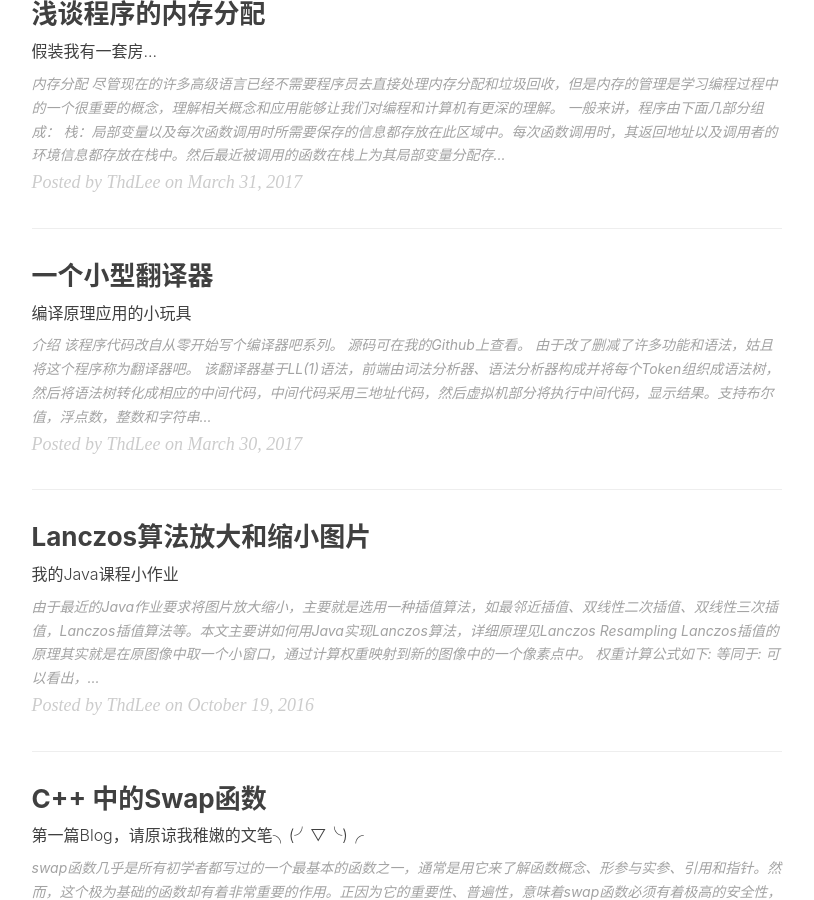
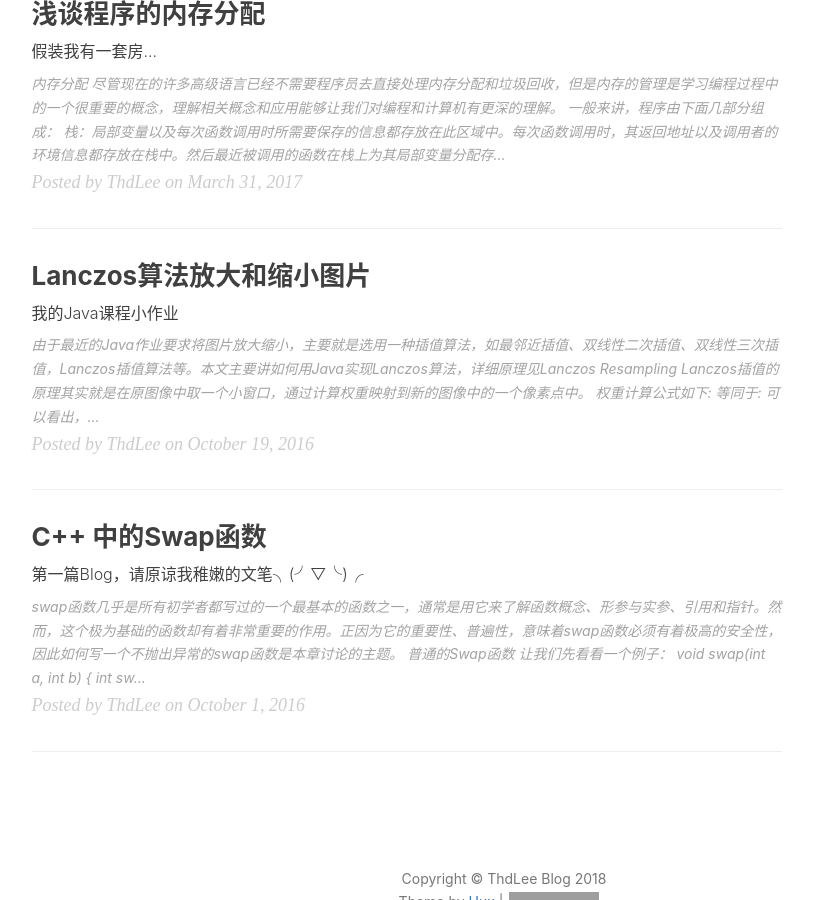
Before and after one commit to kehuizhao/kehuizhao.github.io, a Jekyll site: the page built from index.html, in a window 1280 px wide and 900 px high, scrolled down 1668 px. Shown: the whole window, without its empty margins (136-950 px from the left). Built offline with Jekyll 4.4.1, drawn with Linux system fonts in a browser that asks for light colours; nearby versions of some CDN libraries; the list of posts is cut into pages by our own code; comment, search, counter and statistics services are not loaded; grey boxes are pictures that could not be loaded.

Commit message:
remove a old blog

````diff
--- a/_posts/2017-3-30-THDTranslator.markdown
+++ /dev/null
@@ -1,111 +0,0 @@
----
-layout:     post
-title:      "一个小型翻译器"
-subtitle:   "编译原理应用的小玩具"
-date:       2017-3-30 10:30:00
-author:     "ThdLee"
-header-img: "img/THDTranslator/post-bg-THDTranslator.jpg"
-catalog:    true
-tags:
-    - Java
-    - 编译原理
----
-
-### 介绍
-> 该程序代码改自[从零开始写个编译器吧系列](https://github.com/Moskize91/TaolanTutorial)。
-
-> 源码可在我的[Github](https://github.com/ThdLee/THDTranslator)上查看。
-
-> 由于改了删减了许多功能和语法，姑且将这个程序称为**翻译器**吧。
-
-该翻译器基于**LL(1)**语法，前端由词法分析器、语法分析器构成并将每个Token组织成语法树，然后将语法树转化成相应的中间代码，中间代码采用**三地址代码**，然后虚拟机部分将执行中间代码，显示结果。支持布尔值，浮点数，整数和字符串及其运算。由于去掉了定义函数部分，所以只能使用内建函数，每个函数都有返回值，如果函数不需要返回值（如`print()`），则函数返回`None`。
-
-其实这是我的一个课程作业，由于作业不需要太多功能以及语法需要修改，我对源码做了部分修改，修改的部分有：
-
-1. 删除了面向对象的所有相关代码和语法。
-2. 删除了所有控制流语法和代码。
-3. 删除了函数部分，不支持函数定义，但支持内部函数，将函数调用部分从编译时转移到运行时,并添加了部分内部函数。
-4. 删除错误处理部分，对于语法错误，在分析完所有代码后，若有错误，则打印出全部错误，若运行时发生错误，直接停止运行并打印错误。
-5. 删除和修改了中间代码。
-6. 变量由关键字`var`定义改为直接定义，不需要修饰符。
-7. 每行必须由`;`结尾。
-8. 修改了不能进行较长运算式的bug。
-
-### 内建函数
-```
-	print() 支持多个参数，打印参数并换行。
-	max() 输入两个参数，输出最大值。
-	min() 输入两个参数，输出最小值。
-	sin() 输入一个数，输出对应的sin值。
-	cos() 输入一个数，输出对应的cos值。
-	random() 输出一个随机浮点数。
-```
-### 基本文法
-```
-	L0Expression -> L1Epression L0Expression'
-	L0Expression'-> = L1Expression
-	                | += L1Expression
-	                | -= L1Expression
-	                | *= L1Expression
-	                | /= L1Expression
-	                | %= L1Expression
-	                | ε
-	L1Expression -> L2Expression L1Expression'
-	L1Expression'-> || L2Expression L1Expression'
-	                | ε
-	L2Expression -> L3Expression L2Expression'
-	L2Expression'-> && L3Expression L2Expression'
-	                | ε
-	L3Expression -> L4Expression L3Expression'
-	L3Expression'-> ^ L4Expression L3Expression'
-	                | ε
-	L4Expression -> L5Expression L4Expression'
-	L4Expression'-> == L5Expression L4Expression'
-	                | != L5Expression L4Expression'
-	                | ε
-	L5Expression -> L6Expression L5Expression'
-	L5Expression'-> < L6Expression L5Expression'
-	                | > L6Expression L5Expression'
-	                | <= L6Expression L5Expression'
-	                | >= L6Expression L5Expression'
-	                | ε
-	L6Expression -> L7Expression L6Expression'
-	L6Expression'-> + L7Expression L6Expression'
-	                | - L7Expression L6Expression'
-	                | ε
-	L7Expression -> L8Expression L7Expression'
-	L7Expression'-> * L8Expression L7Expression'
-	                | / L8Expression L7Expression'
-	                | % L8Expression L7Expression'
-	                | ε
-	L8Expression -> + L9Expression
-	                | - L9Expression
-	                | ! L9Expression
-	                | ε
-	L9Expression -> L10Expression
-	                | L10Expression Invoker
-	L10Expression -> ( L1Expression )
-	                | Element
-	Element -> Number
-	          | Variable
-	          | Boolean
-	          | String
-
-```
-### 实例代码
-```
-
-num1 = 10 + 31 / (11 % 4) - 5.6;
-num2 = 13.5;
-num3 = random() * 20;
-print(max(num1, num3), min(num2, num3));
-num1 += 11.2;
-print(num1);
-#这是一条注释
-print(sin(num1));
-bool1 = True;
-print(bool1 || False && True);
-str = "string";
-print(str);
-
-```
````
Also changed, not shown: _posts/2018-1-26-ActivationFunction.markdown (+8 -8 lines), img/ActivationFunction/post-bg-DeepLearning.jpeg (deleted), img/ActivationFunction/post-bg-DeepLearning.jpg (added).
